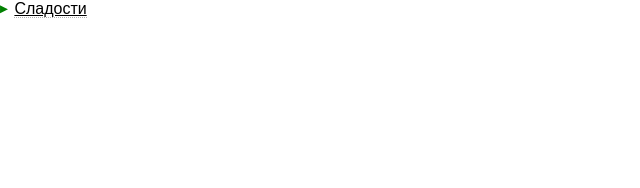
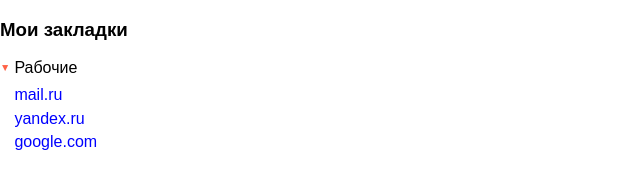
Before and after one commit to mochalinEA/components_0800, a website: page index.html in a window 1280 px wide. Shown: the whole page, without its empty margins (0-640 px from the left). Drawn offline with Linux system fonts and the light colour scheme.

Commit message:
use data for menu

```diff
--- a/components/app/app.js
+++ b/components/app/app.js
@@ -4,9 +4,24 @@
 	// import
 	let Menu = window.Menu;
 
+	let data = {
+		title: 'Рабочие',
+		items: [
+			{
+				anchor: 'mail.ru'
+			},
+			{
+				anchor: 'yandex.ru'
+			},
+			{
+				anchor: 'google.com'
+			}
+		]
+	};
 
-	new Menu({
-		el: document.querySelector('.js-menu')
+	let menu = new Menu({
+		el: document.querySelector('.js-menu'),
+		data
 	});
 
 })();
--- a/components/menu/menu.css
+++ b/components/menu/menu.css
@@ -3,7 +3,7 @@
 	padding-left: 0.9rem;
 }
 
-.menu__toggle {
+.menu__title {
 	position: relative;
 	margin: 0;
 	font-size: 1em;
@@ -15,11 +15,11 @@
 	color: #000;
 }
 
-.menu_close .menu__toggle {
+.menu_close .menu__title {
 	border-bottom-width: 1px;
 }
 
-.menu__toggle:before {
+.menu__title:before {
 	content: '▼';
 	position: absolute;
 	right: 100%;
@@ -31,7 +31,7 @@
 	vertical-align: middle;
 }
 
-.menu_close .menu__toggle:before {
+.menu_close .menu__title:before {
 	content: '▶';
 	color: green;
 }
--- a/components/menu/menu.js
+++ b/components/menu/menu.js
@@ -8,10 +8,13 @@
 		* @parm {Object} options
 		*/
 		constructor (options) {
-			this.el = options.el; // HTMLElement меню
+			this.el = options.el;
+			this.data = options.data;
 
 			this._init();
 			this._initEvents();
+
+			this.render();
 		}
 
 		_init () {
@@ -34,13 +37,35 @@
 			event.preventDefault();
 			let target = event.target;
 
-			if (target.classList.contains('menu__toggle')) {
+			if (target.classList.contains('menu__title')) {
 				this.toggle();
 			}
 
 			if (target.classList.contains('menu__item')) {
 				this.toggleItem(event.target);
 			}
+		}
+
+		render () {
+			this.el.innerHTML = '';
+
+			let title = document.createElement('a');
+			title.classList.add('menu__title');
+			title.innerHTML = this.data.title;
+
+			let list = document.createElement('ul');
+			list.classList.add('menu__list');
+
+			this.data.items.forEach(itemData => {
+				let item = document.createElement('li');
+				item.classList.add('menu__item');
+
+				item.innerHTML = itemData.anchor;
+				list.appendChild(item);
+			});
+
+			this.el.appendChild(title);
+			this.el.appendChild(list);
 		}
 
 		/**
--- a/index.html
+++ b/index.html
@@ -12,17 +12,13 @@
 </head>
 <body>
 
-    <div class="menu menu_close js-menu">
-      <a href="/" class="menu__toggle">Сладости</a>
-      <ul class="menu__list">
-        <li data-highlight="#be2099" class="menu__item menu__item_selected">Торт</li>
-        <li data-highlight="#be2099" class="menu__item menu__item_disable">Пончик</li>
-        <li data-highlight="#20be20" class="menu__item">Профитроль</li>
-        <li class="menu__item">Конфета</li>
-      </ul>
-    </div>
+	<div class="app">
+		<h3>Мои закладки</h3>
+
+		<div class="menu js-menu"></div>
+	</div>
 
 
-    <script src="components/app/app.js"></script>
+	<script src="components/app/app.js"></script>
 </body>
 </html>
```
